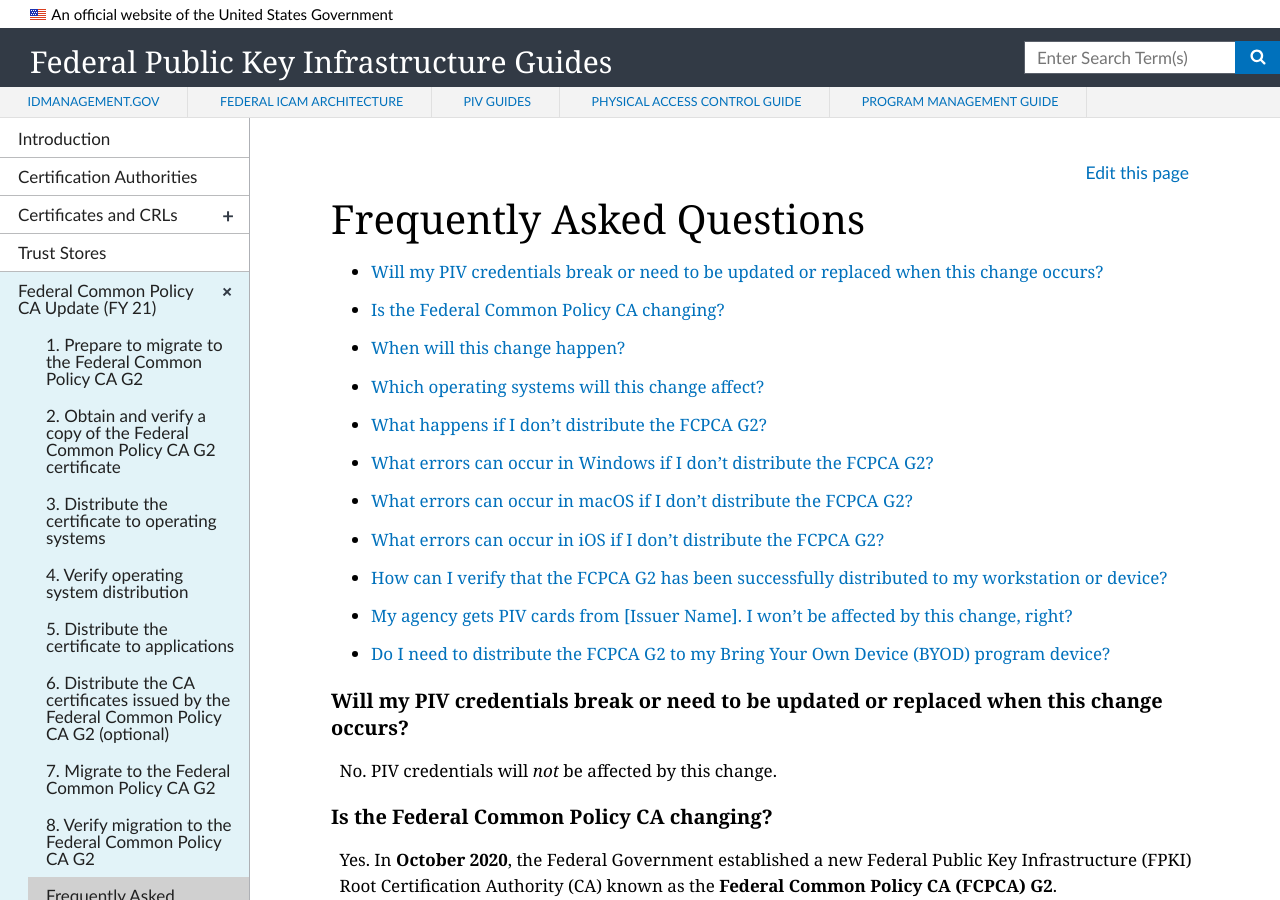
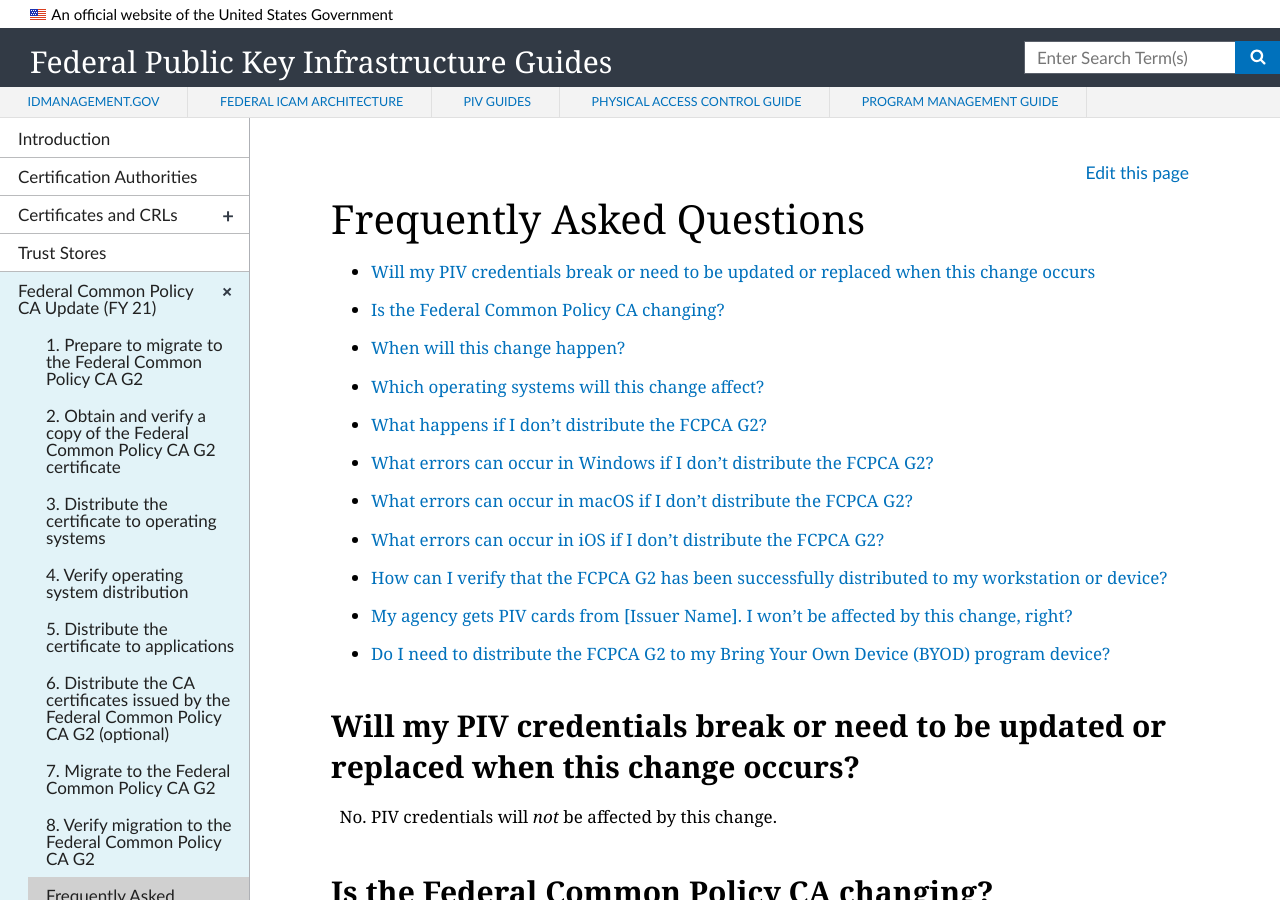
Before and after one commit to GSA/fpki-guides, a Jekyll site: the page built from _common/09_faq.md, in a window 1280 px wide and 900 px high. Built offline with Jekyll 4.4.1, drawn with Linux system fonts in a browser that asks for light colours; nearby versions of some CDN libraries.

Commit message:
Update 09_faq.md

```diff
--- a/_common/09_faq.md
+++ b/_common/09_faq.md
@@ -6,30 +6,30 @@
 ---
 
 
-- [Will my PIV credentials break or need to be updated or replaced when this change occurs?](#will-my-piv-credentials-break-or-need-to-be-updated-or-replaced-when-this-change-occurs?)
-- [Is the Federal Common Policy CA changing?](#is-the-federal-common-policy-ca-changing?)
-- [When will this change happen?](#when-will-this-change-happen?)
-- [Which operating systems will this change affect?](#which-operating-systems-will-this-change-affect?)
-- [What happens if I don’t distribute the FCPCA G2?](#what-happens-if-i-dont-distribute-the-fcpca-g2?)
-- [What errors can occur in Windows if I don’t distribute the FCPCA G2?](#what-errors-can-occur-in-windows-if-i-dont-distribute-the-fcpca-g2?)
-- [What errors can occur in macOS if I don’t distribute the FCPCA G2?](#what-errors-can-occur-in-macos-if-i-dont-distribute-the-fcpca-g2?)
-- [What errors can occur in iOS if I don’t distribute the FCPCA G2?](#what-errors-can-occur-in-ios-if-i-dont-distribute-the-fcpca-g2?)
-- [How can I verify that the FCPCA G2 has been successfully distributed to my workstation or device?](#how-can-i-verify-that-the-fcpca-g2-has-been-successfully-distributed-to-my-workstation-or-device?)
-- [My agency gets PIV cards from [Issuer Name]. I won’t be affected by this change, right?](#my-agency-gets-piv-cards-from-issuer-name.-i-wont-be-affected-by-this-change-right?)
-- [Do I need to distribute the FCPCA G2 to my Bring Your Own Device (BYOD) program device?](#do-i-need-to-distribute-the-fcpca-g2-to-my-bring-your-own-device-byod-program-device?)
+- [Will my PIV credentials break or need to be updated or replaced when this change occurs](#will-my-piv-credentials-break-or-need-to-be-updated-or-replaced-when-this-change-occurs?)
+- [Is the Federal Common Policy CA changing?](#is-the-federal-common-policy-ca-changing)
+- [When will this change happen?](#when-will-this-change-happen)
+- [Which operating systems will this change affect?](#which-operating-systems-will-this-change-affect)
+- [What happens if I don’t distribute the FCPCA G2?](#what-happens-if-i-dont-distribute-the-fcpca-g2)
+- [What errors can occur in Windows if I don’t distribute the FCPCA G2?](#what-errors-can-occur-in-windows-if-i-dont-distribute-the-fcpca-g2)
+- [What errors can occur in macOS if I don’t distribute the FCPCA G2?](#what-errors-can-occur-in-macos-if-i-dont-distribute-the-fcpca-g2)
+- [What errors can occur in iOS if I don’t distribute the FCPCA G2?](#what-errors-can-occur-in-ios-if-i-dont-distribute-the-fcpca-g2)
+- [How can I verify that the FCPCA G2 has been successfully distributed to my workstation or device?](#how-can-i-verify-that-the-fcpca-g2-has-been-successfully-distributed-to-my-workstation-or-device)
+- [My agency gets PIV cards from [Issuer Name]. I won’t be affected by this change, right?](#my-agency-gets-piv-cards-from-issuer-name.-i-wont-be-affected-by-this-change-right)
+- [Do I need to distribute the FCPCA G2 to my Bring Your Own Device (BYOD) program device?](#do-i-need-to-distribute-the-fcpca-g2-to-my-bring-your-own-device-byod-program-device)
 
 
-### Will my PIV credentials break or need to be updated or replaced when this change occurs?
+## Will my PIV credentials break or need to be updated or replaced when this change occurs?
 
 No. PIV credentials will *not* be affected by this change.
 
-### Is the Federal Common Policy CA changing?
+## Is the Federal Common Policy CA changing?
 
 Yes. In **October 2020**, the Federal Government established a new Federal Public Key Infrastructure (FPKI) Root Certification Authority (CA) known as the **Federal Common Policy CA (FCPCA) G2**.
 
 Between December 2020 and May 2021, CAs cross-certified by the existing FCPCA will be migrated to the FCPCA G2. Once the migration is complete, the existing FCPCA will be decommissioned (planned for May 2021).
 
-### When will this change happen?
+## When will this change happen?
 
 Tentative timeline:
 - **October 14, 2020**: The Federal PKI Management Authority (FPKIMA) established the new FCPCA G2.
@@ -38,11 +38,11 @@
 - **December 2020 to May 2021**: All agencies transition from using the existing FCPCA as a trust anchor to the FCPCA G2.
 - **May 2021**: The FPKIMA decommissions the existing FCPCA.
 
-### Which operating systems will this change affect?
+## Which operating systems will this change affect?
 
 All major operating systems (i.e., Microsoft Windows, macOS, iOS, *nix) will be affected.
 
-### What happens if I don’t distribute the FCPCA G2?
+## What happens if I don’t distribute the FCPCA G2?
 
 1. **(*High Impact*) Authentication failures**
 	- Workstations
@@ -57,7 +57,7 @@
 	- Email
 	- Documents and files (for example, Microsoft Word)
 
-### What errors can occur in Windows if I don't distribute the FCPCA G2?
+## What errors can occur in Windows if I don't distribute the FCPCA G2?
 
 *Sample Chrome error when a user navigates to an intranet site whose SSL/TLS certificate doesn't chain<br>to a trusted root CA:*
      <br>
@@ -72,7 +72,7 @@
      <br>
      ![error_sig_val]({{site.baseurl}}/img/error_sig_val.png)
 
-### What errors can occur in macOS if I don't distribute the FCPCA G2?
+## What errors can occur in macOS if I don't distribute the FCPCA G2?
 
 *Sample Safari error when a user navigates to an intranet site whose SSL/TLS certificate doesn't chain<br>to a trusted root CA:*
      <br>
@@ -90,7 +90,7 @@
      <br>
      ![chrome_untrusted_auth]({{site.baseurl}}/img/chrome_untrusted_auth.png){:style="width:85%;"}
 
-### What errors can occur in iOS if I don't distribute the FCPCA G2?
+## What errors can occur in iOS if I don't distribute the FCPCA G2?
 
 *Sample Safari error when a user navigates to an intranet site whose SSL/TLS certificate doesn't chain<br>to a trusted root CA:*
      <br>
@@ -100,17 +100,17 @@
      <br>
      ![ios_chrome_untrusted_ssl]({{site.baseurl}}/img/ios_chrome_untrusted_ssl.png){:style="width:30%;"}
 
-### How can I verify that the FCPCA G2 has been successfully distributed to my workstation or device?
+## How can I verify that the FCPCA G2 has been successfully distributed to my workstation or device?
 
 Please review the steps to [verify distribution of the FCPCA G2]({{site.baseurl}}/common/verify-os-distribution/).
 
-### My agency gets PIV cards from [Issuer Name]. I won’t be affected by this change, right?
+## My agency gets PIV cards from [Issuer Name]. I won’t be affected by this change, right?
 
 This change *does not* affect your PIV credential issuer, nor how agency credentials are generated or issued.
 
 This change *does* affect how federal enterprise workstations and devices validate PIV credential certificates.
 
-### Do I need to distribute the FCPCA G2 to my Bring Your Own Device (BYOD) program device?
+## Do I need to distribute the FCPCA G2 to my Bring Your Own Device (BYOD) program device?
 
 As a BYOD program device user, you'll need to distribute the FCPCA G2 if you:
 - use your PIV credential to log into intranet sites or VPNs,
```
